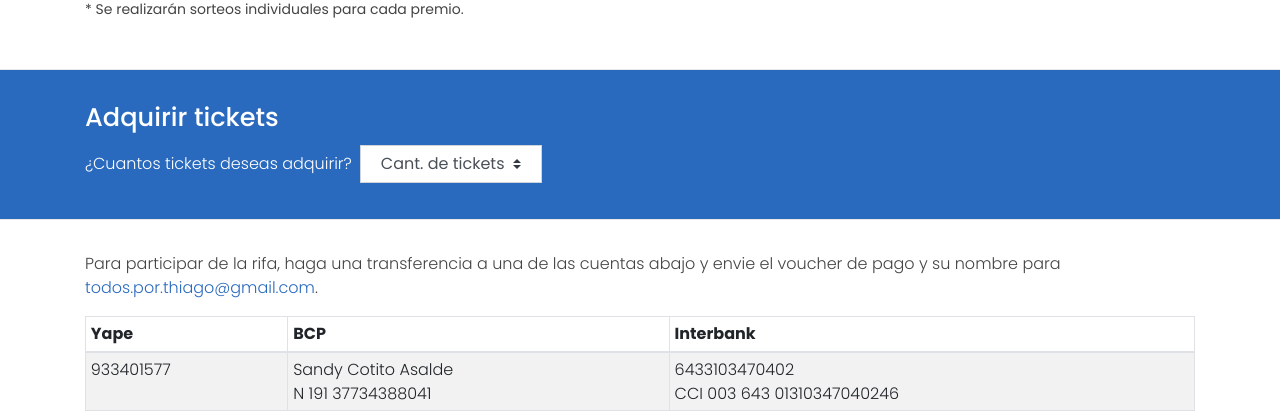
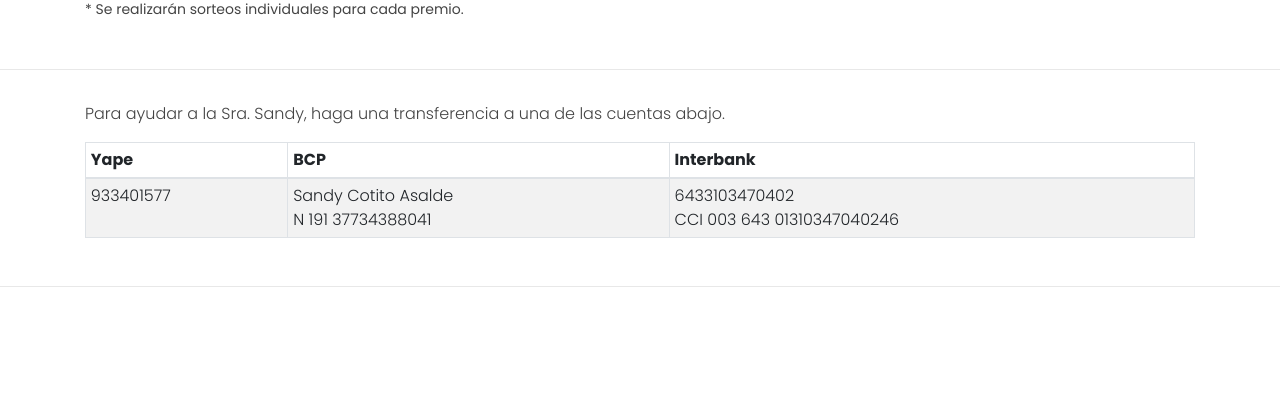
Before and after one commit to heitorfig/todos-por-thiago, a React (Create React App) app: page / in a window 1280 px wide. Shown: the part 876-1289 px from the top of the page. After the commit the page ends 1163 px from the top, so only its background shows below. Built offline with nearby package versions, Linux system fonts and the light colour scheme; a web font is replaced by a local one.

Commit message:
Updating supporters.

```diff
--- a/src/pages/Home.js
+++ b/src/pages/Home.js
@@ -155,7 +155,7 @@
         </Container>
       </section>
 
-      <section className="block buy-tickets-block" ref={ticketsRef}>
+      {/* <section className="block buy-tickets-block" ref={ticketsRef}>
         <Container>
           <h2>Adquirir tickets</h2>
 
@@ -193,11 +193,12 @@
             )}
           </Form>
         </Container>
-      </section>
+      </section> */}
 
       <section className="block accounts-block">
         <Container>
-          <p>Para participar de la rifa, haga una transferencia a una de las cuentas abajo y envie el voucher de pago y su nombre para <a href="mailto:todos.por.thiago@gmail.com">todos.por.thiago@gmail.com</a>.</p>
+          <p>Para ayudar a la Sra. Sandy, haga una transferencia a una de las cuentas abajo.</p>
+          {/* <p>Para participar de la rifa, haga una transferencia a una de las cuentas abajo y envie el voucher de pago y su nombre para <a href="mailto:todos.por.thiago@gmail.com">todos.por.thiago@gmail.com</a>.</p> */}
 
           <Table striped bordered hover responsive="sm" size="sm">
             <thead>
```
